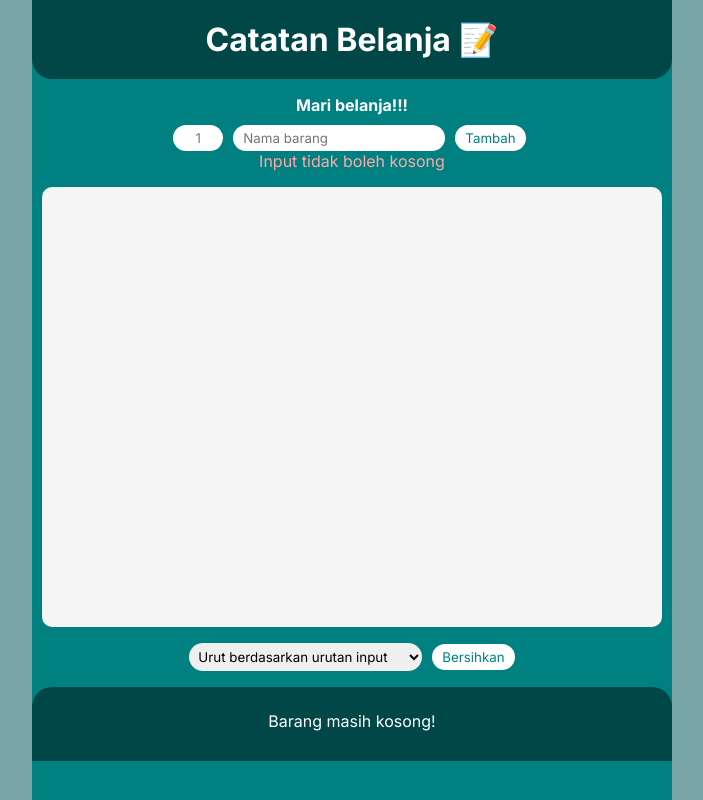
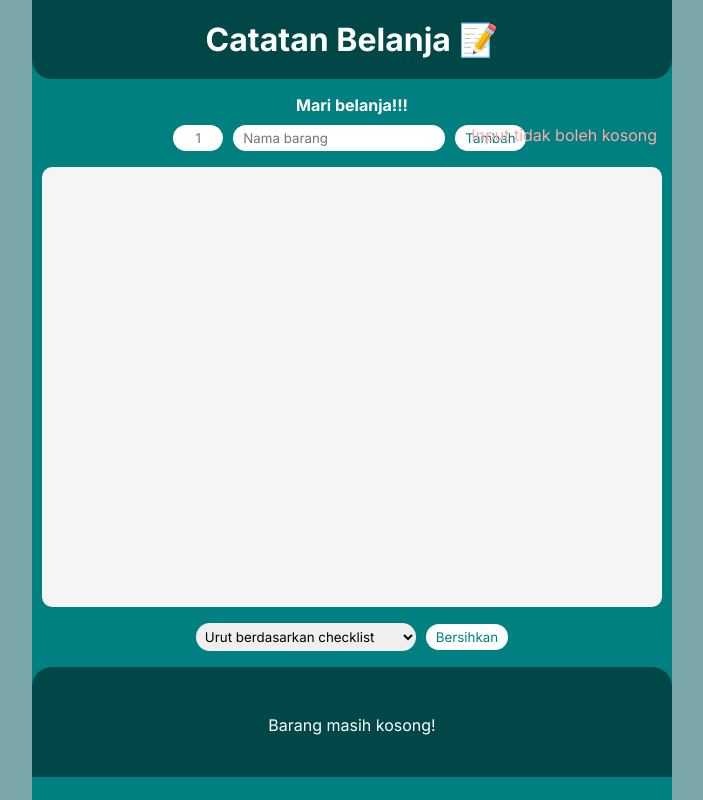
Before and after one commit to tubagusdylan/daftar-belanja-app, a Vue app: page / in a window 1280 px wide. Both pictures are taken after a click on the button "Tambah". Shown: the whole page, without its empty margins (288-991 px from the left). Built offline with nearby package versions, Linux system fonts and the light colour scheme.

Commit message:
add sort functionality and clean all list functionality

```diff
--- a/src/App.vue
+++ b/src/App.vue
@@ -3,8 +3,8 @@
     <div class="container">
       <Header />
       <Input :total="totalBarang" :nama="namaBarang" :onSubmit="addList" :inputJumlah="inputJumlah" :inputBarang="inputBarang" :error="errorInput" :isEdit="isEdit" :cancelEdit="cancelEditHandler" />
-      <ListBelanja :listBarang="listBarang" :editHandler="editHandler" />
-      <ListControl />
+      <ListBelanja :listBarang="listBarang" :editHandler="editHandler" :sortBy="sortBy" />
+      <ListControl :cleanUp="cleanUp" :sortBy="sortBy" :sortOption="sortOptionHandle" />
       <Info :listBarang="listBarang" />
     </div>
   </div>
@@ -25,6 +25,7 @@
   const idList = ref(1);
   const isEdit = ref(false);
   const editList = ref({});
+  const sortBy = ref("check");
 
   const inputJumlah = (e) => {
     totalBarang.value = e.target.value;
@@ -33,12 +34,17 @@
     namaBarang.value = e.target.value;
   };
 
+  const sortOptionHandle = (e) => {
+    sortBy.value = e.target.value;
+  };
+
   const addList = () => {
     if (namaBarang.value.length === 0 || totalBarang.value.length === 0) {
       errorInput.value = true;
       return;
     }
 
+    // For edit list
     if (editList.value.id) {
       const updateList = {
         id: editList.value.id,
@@ -76,6 +82,10 @@
     namaBarang.value = "";
     editList.value = {};
   };
+
+  const cleanUp = () => {
+    listBarang.value = [];
+  };
 </script>
 
 <style scoped>
--- a/src/components/Info.vue
+++ b/src/components/Info.vue
@@ -14,8 +14,8 @@
     text-align: center;
     color: white;
     background-color: rgb(1, 71, 71);
-    height: 4.6rem;
-    padding: 1.5em 0;
+    height: 6.9rem;
+    padding: 3em 0;
     border-top-left-radius: 20px;
     border-top-right-radius: 20px;
   }
--- a/src/components/Input.vue
+++ b/src/components/Input.vue
@@ -1,13 +1,14 @@
 <template>
   <div class="input-wrapper">
     <h4>Mari belanja!!!</h4>
+    <p class="error" v-if="error">Input tidak boleh kosong</p>
+
     <div>
       <input type="text" placeholder="1" class="jumlah-barang" :value="total" @input="inputJumlah" />
       <input type="text" placeholder="Nama barang" class="nama-barang" :value="nama" @input="inputBarang" />
       <button v-if="isEdit" @click="onSubmit">Update</button>
       <button v-if="isEdit" @click="cancelEdit">Cancel</button>
       <button v-else @click="onSubmit">Tambah</button>
-      <p class="error" v-if="error">Input tidak boleh kosong</p>
     </div>
   </div>
 </template>
@@ -20,6 +21,7 @@
   .input-wrapper {
     text-align: center;
     margin: 1rem 0;
+    position: relative;
   }
 
   h4 {
@@ -40,6 +42,9 @@
 
   .error {
     color: rgb(255, 168, 168);
+    position: absolute;
+    top: 30px;
+    right: 15px;
   }
 
   .jumlah-barang {
--- a/src/components/ListBelanja.vue
+++ b/src/components/ListBelanja.vue
@@ -1,7 +1,7 @@
 <template>
   <div class="list-container">
     <div class="list-wrapper">
-      <div v-for="list in listBarang" :key="list.id" class="list">
+      <div v-for="list in sortedList" :key="list.id" class="list">
         <div>
           <input type="checkbox" class="check" :id="list.id" @click="listDoneHandler(list)" :checked="list.done" />
           <label :for="list.id" v-if="list.done" class="list-done">{{ list.total }} {{ list.nama }} </label>
@@ -17,7 +17,21 @@
 </template>
 
 <script setup>
-  const props = defineProps(["listBarang", "editHandler"]);
+  import { computed } from "vue";
+
+  const props = defineProps(["listBarang", "editHandler", "sortBy"]);
+
+  const sortedList = computed(() => {
+    if (props.sortBy === "check") {
+      return props.listBarang.slice().sort((a, b) => a.done - b.done);
+    }
+    if (props.sortBy === "abjad") {
+      return props.listBarang.slice().sort((a, b) => a.nama.localeCompare(b.nama));
+    }
+    if (props.sortBy === "input") {
+      return props.listBarang;
+    }
+  });
 
   const listDoneHandler = (list) => {
     list.done = list.done ? false : true;
--- a/src/components/ListControl.vue
+++ b/src/components/ListControl.vue
@@ -1,15 +1,17 @@
 <template>
   <div class="input-wrapper">
-    <select name="sorting" id="sorting" class="option-sort">
-      <option value=" ">Urut berdasarkan urutan input</option>
-      <option value=" ">Urut berdasarkan abjad</option>
-      <option value=" ">Urut berdasarkan jumlah barang</option>
+    <select name="sorting" id="sorting" class="option-sort" :value="sortBy" @change="sortOption">
+      <option value="check">Urut berdasarkan checklist</option>
+      <option value="input">Urut berdasarkan urutan input</option>
+      <option value="abjad">Urut berdasarkan abjad</option>
     </select>
-    <button>Bersihkan</button>
+    <button @click="cleanUp">Bersihkan</button>
   </div>
 </template>
 
-<script setup></script>
+<script setup>
+  const props = defineProps(["cleanUp", "sortBy", "sortOption"]);
+</script>
 
 <style scoped>
   .input-wrapper {
```
